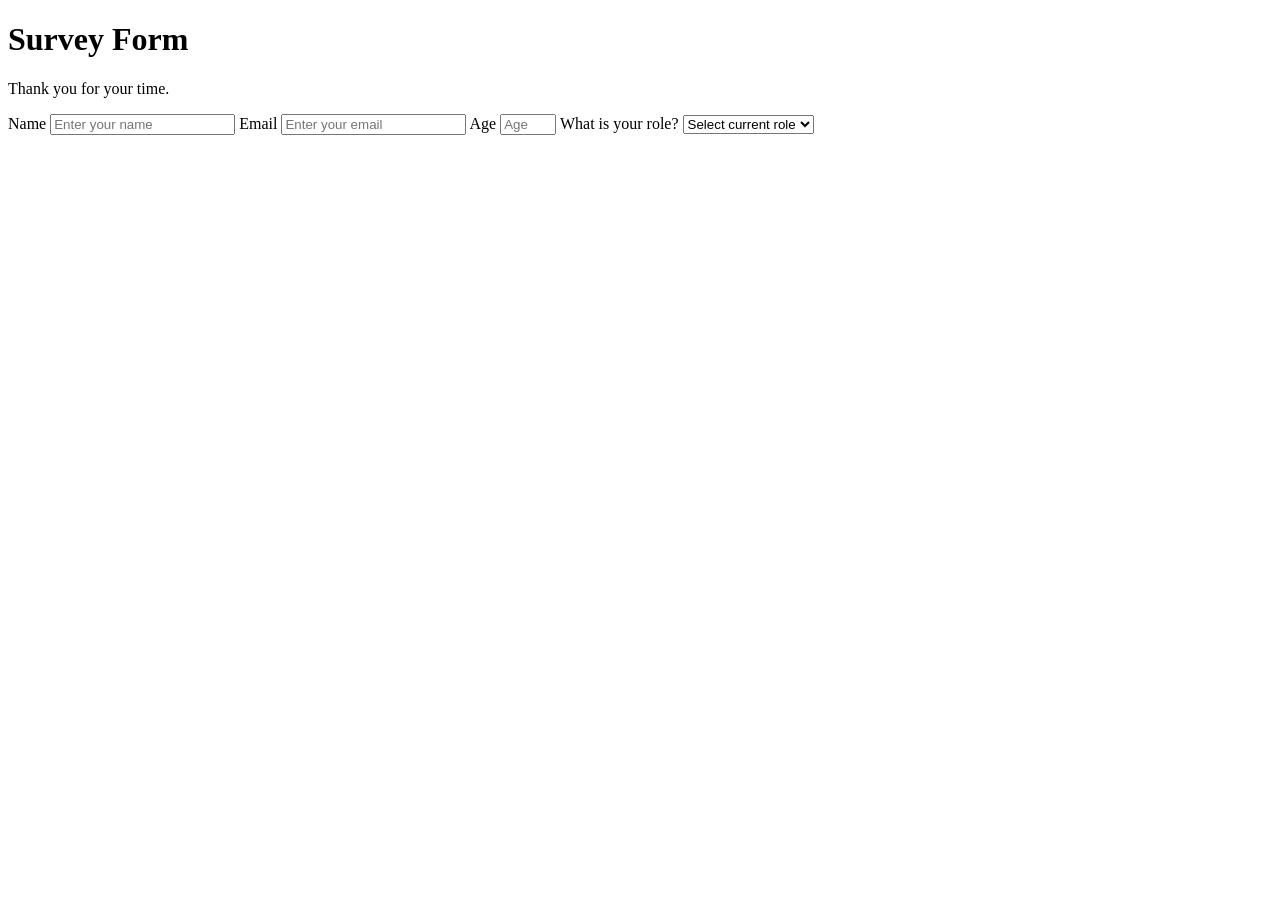
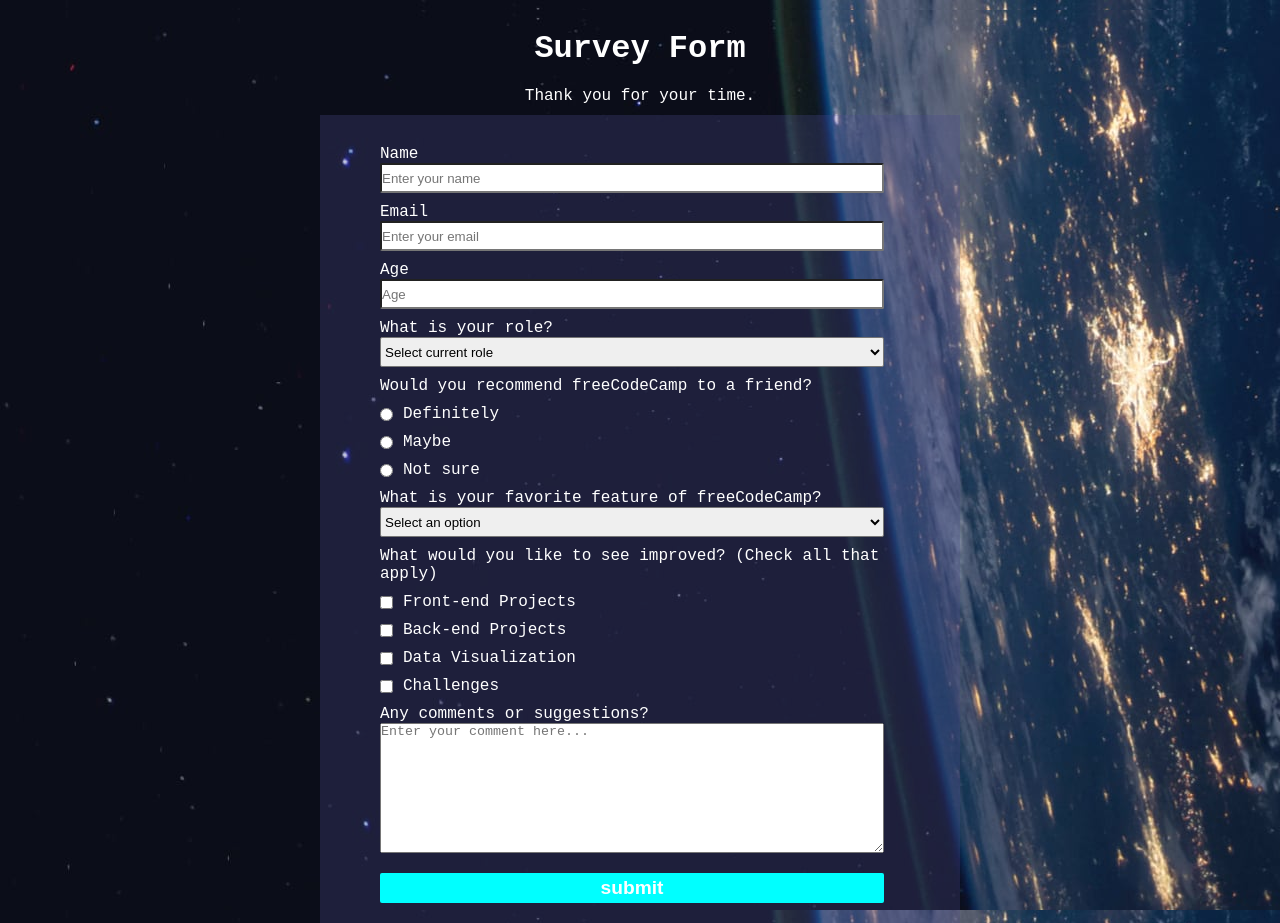
Before and after one commit to HalimoSaide/microversetrial-Halimo-Yett, a plain HTML site: page index.html in a window 1280 px wide. Before the commit the page ends 800 px from the top, so only its background shows below. Drawn offline with Linux system fonts and the light colour scheme; files whose address does not match are found by name.

Commit message:
finnalcommit

```diff
--- a/css/style.css
+++ b/css/style.css
@@ -0,0 +1,98 @@
+                                                                            @charset "utf-8";
+                                                                        * {
+                                                                            padding: 0;
+                                                                            margin: 0;
+                                                                            box-sizing: border-box;
+                                                                        }
+
+                                                                        html,
+                                                                        body {
+                                                                            font-family: 'Courier New', Courier, monospace;
+                                                                            background-image: url("/home/background-home-desktop.jpg");
+                                                                            color: white;
+                                                                            padding-top: 10px;
+                                                                        }
+
+                                                                        h1,
+                                                                        p {
+                                                                            text-align: center;
+                                                                            padding: 10px;
+                                                                        }
+
+                                                                        #survey-form {
+                                                                            width: 50%;
+                                                                            margin: 0 auto;
+                                                                            padding: 20px;
+                                                                            background-color: rgba(73, 73, 138, 0.301);
+                                                                            padding-left: 60px;
+                                                                        }
+
+                                                                        label,
+                                                                        span {
+                                                                            color: white;
+                                                                        }
+
+                                                                        div {
+                                                                            display: flex;
+                                                                            flex-direction: column;
+                                                                            margin-top: 10px;
+                                                                        }
+
+                                                                        .checkbox {
+                                                                            display: flex;
+                                                                            flex-direction: row;
+                                                                            align-items: center;
+                                                                            justify-content: flex-start;
+                                                                        }
+
+                                                                        input {
+                                                                            margin-right: 10px;
+                                                                        }
+
+                                                                        .name>input,
+                                                                        select,
+                                                                        #submit {
+                                                                            height: 30px;
+                                                                            border-radius: 2px;
+                                                                            outline: none;
+                                                                            width: 90%;
+                                                                        }
+
+                                                                        #name,
+                                                                        #email,
+                                                                        #number {
+                                                                            width: 90%;
+                                                                        }
+
+                                                                        #submit {
+                                                                            margin-top: 20px;
+                                                                            width: 100%;
+                                                                            background-color: aqua;
+                                                                            color: white;
+                                                                            border: none;
+                                                                            border-radius: 2px;
+                                                                            font-weight: bolder;
+                                                                            font-size: larger;
+                                                                            width: 90%;
+                                                                        }
+
+                                                                        #submit:hover {
+                                                                            cursor: pointer;
+                                                                            background: green;
+                                                                        }
+
+                                                                        textarea {
+                                                                            height: 130px;
+                                                                            outline: none;
+                                                                            width: 90%;
+                                                                        }
+
+                                                                        input {
+                                                                            border-radius: 2px;
+                                                                            outline: none;
+                                                                            input:focus {
+                                                                                border-color: aqua;
+                                                                            }
+                                                                            select:focus {
+                                                                                border-color: aqua;
+                                                                            }
--- a/index.html
+++ b/index.html
@@ -3,7 +3,7 @@
 
 <head>
     <meta charset="UTF-8">
-    <meta name="viewport" content="width=device-width,initial-scale=1.0"/>
+    <meta name="viewport" content="width=device-width,initial-scale=1.0" />
     <title>Fork Me! FCC: Test Suite Template</title>
     <link rel="stylesheet" href="css/style.css">
 </head>
@@ -12,23 +12,99 @@
     <h1 id="title">Survey Form</h1>
     <p id="description">Thank you for your time.</p>
     <form id="survey-form">
+        <div class="name">
             <label id="name-label">Name</label>
             <input type="text" id="name" placeholder="Enter your name" required/>
-
+        </div>
+        <div class="name">
             <label id="email-label">Email</label>
             <input type="email" id="email" placeholder="Enter your email" required/>
 
+        </div>
+        <div class="name">
             <label id="age-label">Age</label>
-        <input type="number" id="number" placeholder="Age" min="18" max="48"/>
-
+            <input type="number" id="number" placeholder="Age" min="18" max="48" />
+        </div>
+        <div class="name">
             <label>What is your role?</label>
             <select id="dropdown">
             <option disabled selected>Select current role</option>
             <option>Student</option>
             <option>Full time job</option>
         </select>
+        </div>
+        <div id="recommend">
+            <label>Would you recommend freeCodeCamp to a friend?</label>
+            <div class="checkbox">
+                <input type="radio" value="Definitely" name="define" />
+                <span>Definitely</span>
+            </div>
+            <div class="checkbox">
+                <input type="radio" value="Definitely" name="define" />
+                <span>Maybe</span>
+            </div>
+            <div class="checkbox">
+
+                <input type="radio" value="Not sure" name="define" />
+                <span>Not sure</span>
+            </div>
+
+
+
+        </div>
+        <div class="name">
+
+            <label>What is your favorite feature of freeCodeCamp?</label>
+            <select name="features">
+          <option disabled selected>Select an option</option>
+         <option>Challenges</option>
+         <option>Projects</option>
+          <option>Community</option>
+          <option>Open source</option>
+        </select>
+        </div>
+
+        <div id="option">
+
+            <label>What would you like to see improved? (Check all that apply)</label>
+            <div class="checkbox">
+                <input type="checkbox" value="Front-end " />
+                <span>Front-end Projects</span>
+
+            </div>
+            <div class="checkbox">
+                <input type="checkbox" value="Back-end " />
+                <span>Back-end Projects</span>
+            </div>
+            <div class="checkbox">
+
+                <input type="checkbox" value="Data " />
+                <span>Data Visualization</span>
+            </div>
+            <div class="checkbox">
+                <input type="checkbox" value="Challenges " />
+                <span>Challenges</span>
+            </div>
+
+
+
+
+
+        </div>
+
+        <div id="comments">
+            <label>Any comments or suggestions?</label>
+            <textarea value="300" row="33" placeholder="Enter your comment here..."></textarea>
+
+
+        </div>
+
+
+        <input id="submit" type="submit" value="submit" />
 
     </form>
+
+
 
 
 
```
Also changed, not shown: home/background-home-desktop.jpg (added), home/background-home-mobile.jpg (added), home/background-home-tablet.jpg (added). Lines whose indentation alone changed are shown as unchanged.
